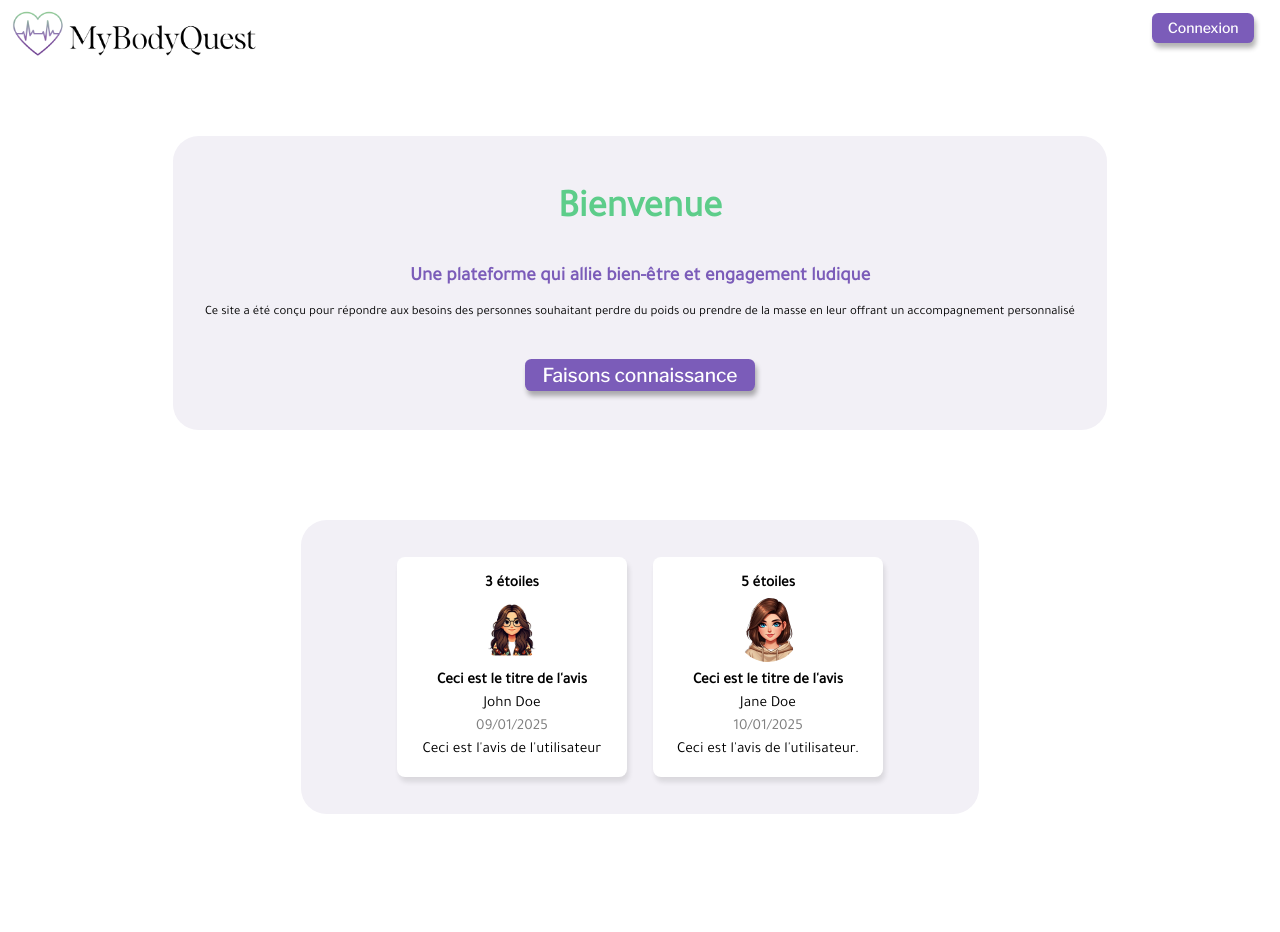
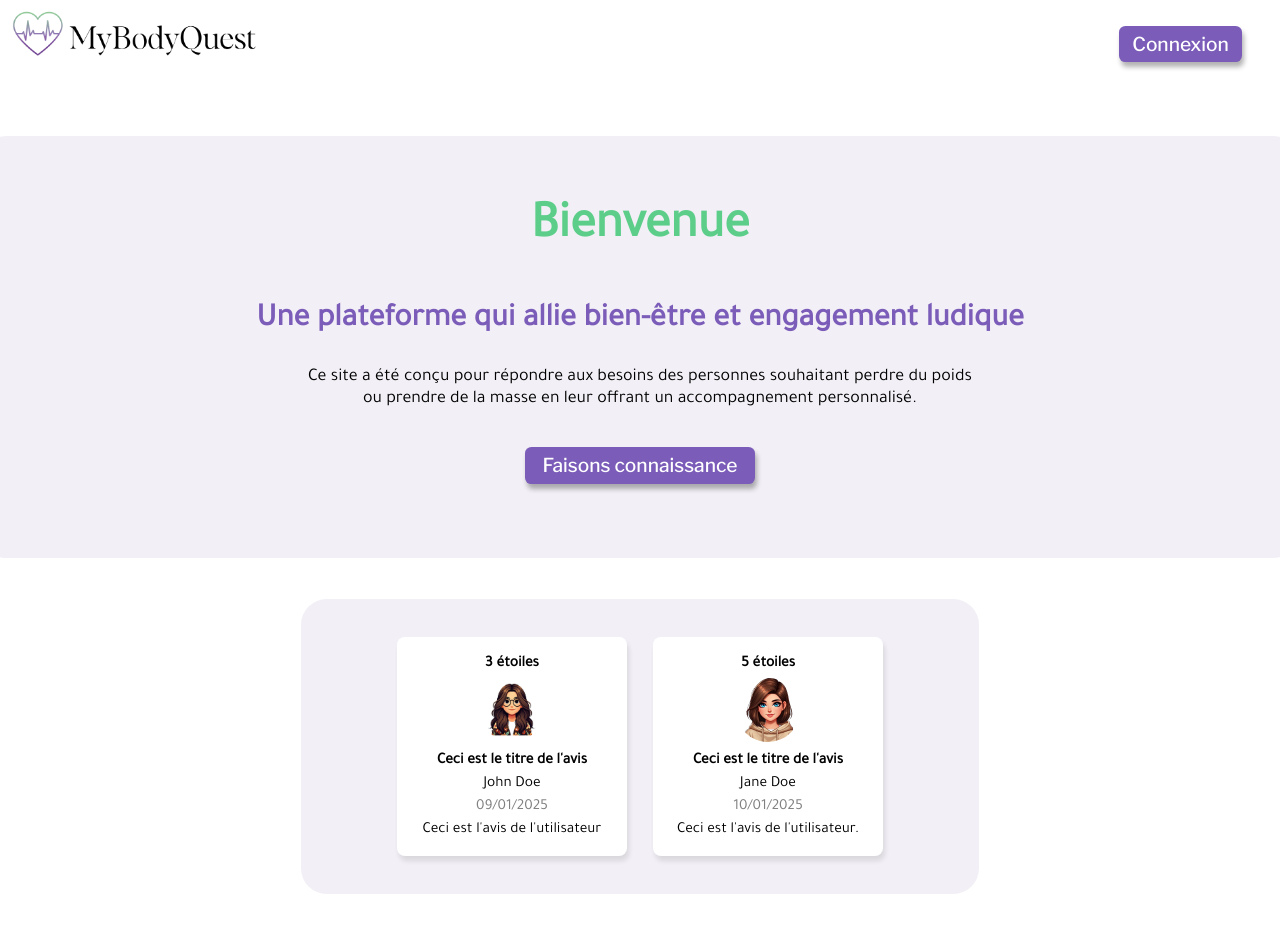
Before and after one commit to WildCodeSchool-2024-09/JS-RemoteFR-Crew404-MyBodyQuest, a React (Vite) app in the folder client/: page / in a window 1280 px wide. Shown: the top 932 px of the page. Built offline with nearby package versions, Linux system fonts and the light colour scheme; a web font is replaced by a local one.

Commit message:
CSS Desktop et Mobile fixed

```diff
--- a/client/src/pages/Accueil.tsx
+++ b/client/src/pages/Accueil.tsx
@@ -33,9 +33,9 @@ function Accueil() {
         >
           Connexion
         </button>
-
-        {/* MODALE CONNEXION */}
-
+      </header>
+      {/* MODALE CONNEXION */}
+      <main className={style.pageAccueil}>
         <section
           className={`${style.modaleConnexion} ${
             isConnexionOpen ? style.active : ""
@@ -329,8 +329,9 @@ function Accueil() {
           </h2>
           <p className={style.intro}>
             Ce site a été conçu pour répondre aux besoins des personnes
-            souhaitant perdre du poids ou prendre de la masse en leur offrant un
-            accompagnement personnalisé
+            souhaitant perdre du poids <br />
+            ou prendre de la masse en leur offrant un accompagnement
+            personnalisé.
           </p>
           <button
             type="button"
@@ -370,7 +371,7 @@ function Accueil() {
             <p className={style.avis}>Ceci est l'avis de l'utilisateur.</p>
           </section>
         </section>
-      </header>
+      </main>
     </>
   );
 }
--- a/client/src/styles/Accueil.module.css
+++ b/client/src/styles/Accueil.module.css
@@ -1,23 +1,26 @@
 /* MOBILE FIRST */
 .headercontainer {
   display: flex;
+  flex-direction: row;
+  align-items: center;
+}
+.pageAccueil {
+  display: flex;
   flex-direction: column;
-  justify-content: flex-start;
   align-items: center;
-  margin: 0;
 }
 .titleh1 {
   color: var(--bg-color-green);
-  font-size: 1.2rem;
+  font-size: 1.7rem;
 }
 
 .titleh2 {
   color: var(--bg-color-purple);
-  font-size: 1rem;
+  font-size: 1.2rem;
 }
 
 .intro {
-  font-size: 0.8rem;
+  font-size: 1rem;
 }
 
 .bienvenue {
@@ -45,27 +48,31 @@
 .connexion {
   position: absolute;
   top: 1rem;
-  right: 1rem;
+  right: 1.5rem;
   padding: 0.5rem 1rem;
   background-color: var(--bg-color-purple);
   color: white;
   border: none;
   border-radius: 0.5rem;
   cursor: pointer;
-  font-size: 0.9rem;
+  font-size: 1rem;
   font-family: "Libre Franklin", serif;
   box-shadow: 2px 5px 5px rgba(0, 0, 0, 0.3);
 }
 
 .questionnaire {
+  height: auto;
+  width: auto;
   background-color: var(--bg-color-purple);
   color: white;
   border: none;
-  border-radius: 0.2rem;
   cursor: pointer;
-  font-size: 0.8rem;
+  margin-top: 1.5rem;
+  padding: 0.5rem 1rem;
+  color: white;
+  border-radius: 0.5rem;
+  font-size: 0.9rem;
   font-family: "Libre Franklin", serif;
-  margin-top: 2rem;
   box-shadow: 2px 5px 5px rgba(0, 0, 0, 0.3);
 }
 
@@ -297,29 +304,35 @@
 @media (min-width: 768px) {
   .headercontainer {
     display: flex;
+    flex-direction: row;
+    align-items: center;
+  }
+  .pageAccueil {
+    display: flex;
     flex-direction: column;
     align-items: center;
   }
+
   .titleh1 {
     color: var(--bg-color-green);
-    font-size: 3rem;
+    font-size: 4rem;
   }
 
   .titleh2 {
     color: var(--bg-color-purple);
-    font-size: 1.5rem;
+    font-size: 2.5rem;
   }
 
   .intro {
-    font-size: 1rem;
+    font-size: 1.4rem;
   }
 
   .bienvenue {
     margin-top: 10rem;
     border-radius: 2rem;
     padding: 1.5rem;
-    height: 20rem;
-    width: 70rem;
+    height: 30rem;
+    width: 100rem;
     background-color: var(--bg-color-light);
     align-items: center;
     text-align: center;
@@ -333,9 +346,8 @@
     cursor: pointer;
     font-size: 1.5rem;
     font-family: "Libre Franklin", serif;
-    margin-top: 2rem;
     width: 18rem;
-    height: 2.5rem;
+    height: auto;
     box-shadow: 2px 5px 5px rgba(0, 0, 0, 0.3);
   }
 
@@ -353,16 +365,16 @@
 
   .connexion {
     position: absolute;
-    width: 8rem;
-    top: 1rem;
-    right: 2rem;
+    width: auto;
+    top: 2rem;
+    right: 3rem;
     padding: 0.5rem 1rem;
     background-color: var(--bg-color-purple);
     color: white;
     border: none;
     border-radius: 0.5rem;
     cursor: pointer;
-    font-size: 1.1rem;
+    font-size: 1.5rem;
     font-family: "Libre Franklin", serif;
     box-shadow: 2px 5px 5px rgba(0, 0, 0, 0.3);
   }
@@ -376,7 +388,7 @@
     justify-content: center;
     align-items: center;
     flex-wrap: wrap;
-    margin: 7rem;
+    margin: 3.2rem;
     background-color: var(--bg-color-light);
     border-radius: 2rem;
   }
@@ -437,7 +449,6 @@
     display: flex;
     justify-content: center;
     align-items: center;
-    z-index: 1000;
     visibility: hidden;
     opacity: 0;
     transition: visibility 0s, opacity 0.3s;
@@ -451,7 +462,19 @@
   }
 
   .modaleConnexionContent,
-  .modaleCreateAccountContent,
+  .modaleCreateAccountContent {
+    display: flex;
+    flex-direction: column;
+    position: relative;
+    background-color: var(--bg-color-light);
+    padding: 2rem;
+    border-radius: 2rem;
+    box-shadow: 0px 5px 15px rgba(0, 0, 0, 0.3);
+    width: 35rem;
+    height: 17rem;
+    text-align: center;
+    gap: 0.5rem;
+  }
   .modaleInscriptionContent {
     display: flex;
     flex-direction: column;
@@ -460,10 +483,11 @@
     padding: 2rem;
     border-radius: 2rem;
     box-shadow: 0px 5px 15px rgba(0, 0, 0, 0.3);
-    width: 20%;
+    width: 25rem;
+    height: 50rem;
     text-align: center;
+    gap: 0.5rem;
   }
-
   .createAccount {
     width: 10rem;
     margin: 0.3rem;
@@ -479,7 +503,8 @@
 
   .inscription,
   .buttonConnexion,
-  .buttonInscription {
+  .buttonInscription,
+  .buttoncreateAccount {
     width: 10rem;
     margin: 0.3rem;
     margin-top: 1rem;
@@ -491,6 +516,7 @@
     cursor: pointer;
     box-shadow: 0px 5px 15px rgba(0, 0, 0, 0.3);
     align-self: center;
+    font-size: 1.1rem;
   }
 
   .buttoncreateAccount {
```
